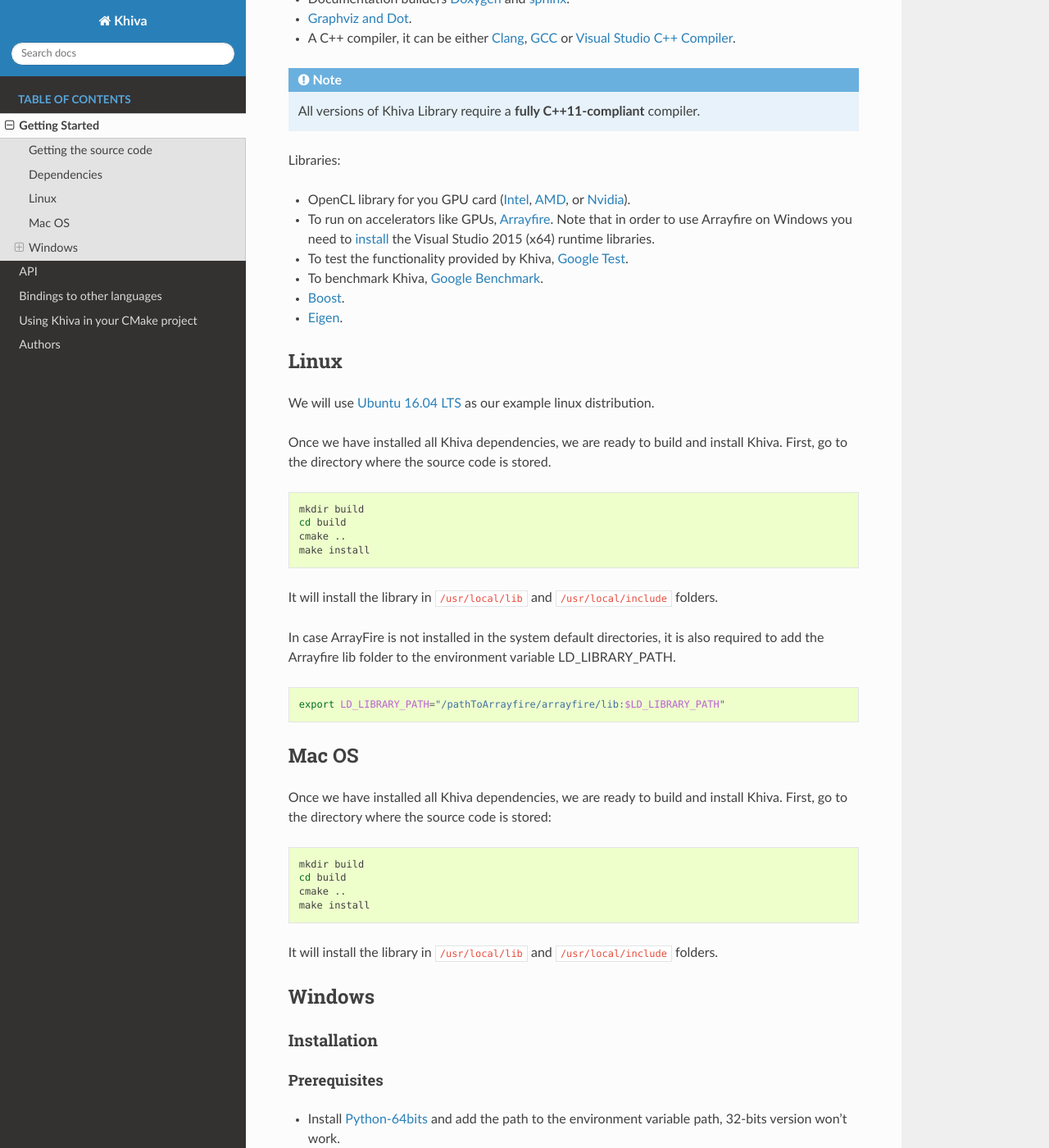
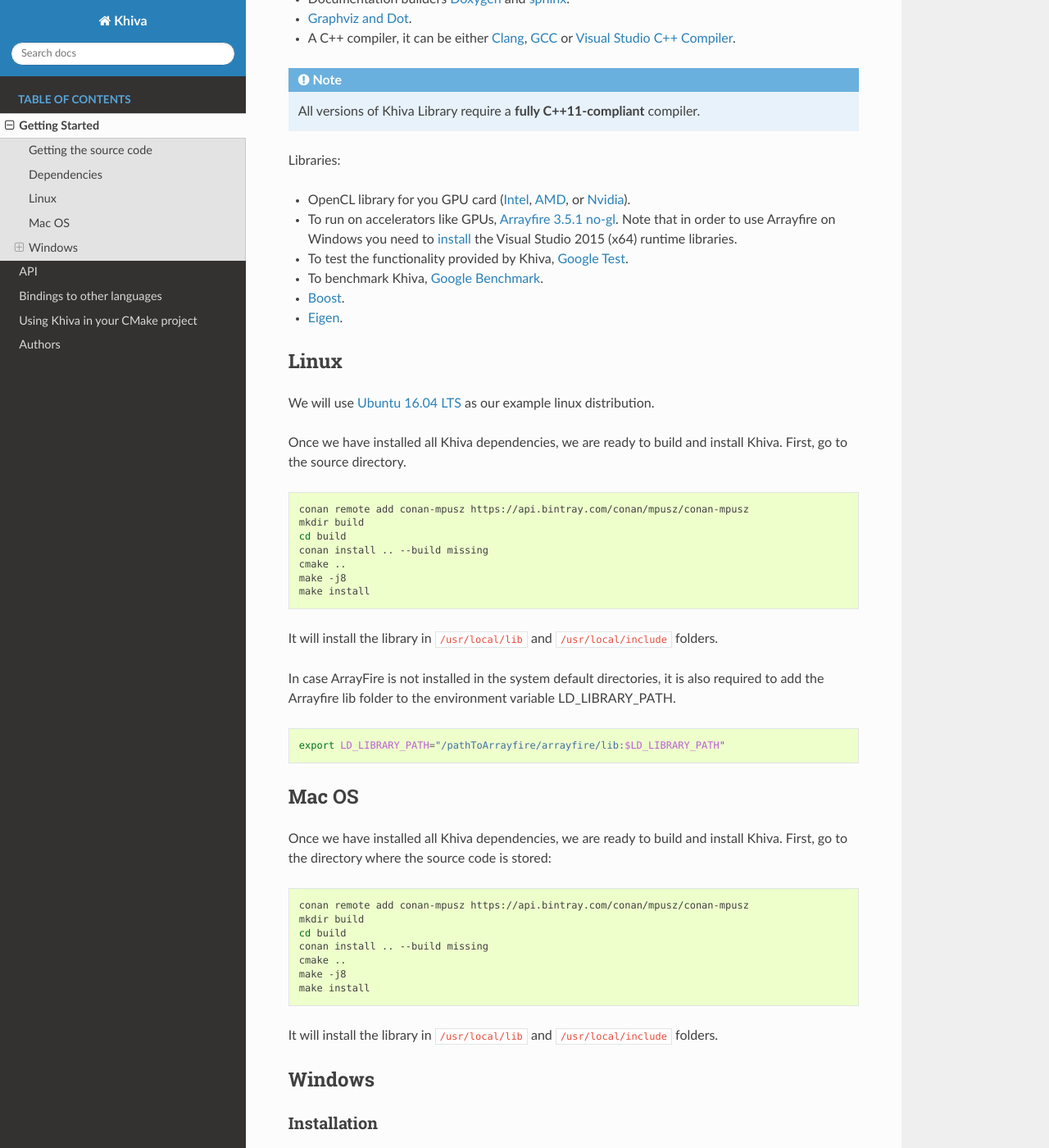
Before and after one commit to shapelets/khiva, a Sphinx documentation site: the page built from doc/sphinx/source/gettingStarted.rst, in a window 1280 px wide and 1400 px high, scrolled down 616 px. Shown: the whole window at 82% size. Built offline with Sphinx 7.4.7 and the Read the Docs theme 2.0.0, drawn with Linux system fonts in a browser that asks for light colours.

Commit message:
Fixing macos setup

```diff
--- a/doc/sphinx/source/gettingStarted.rst
+++ b/doc/sphinx/source/gettingStarted.rst
@@ -39,7 +39,7 @@
 Libraries:
 
 * OpenCL library for you GPU card (`Intel <https://software.intel.com/en-us/intel-opencl/download>`_, `AMD <https://support.amd.com/en-us/download>`_, or `Nvidia <https://developer.nvidia.com/opencl>`_).
-* To run on accelerators like GPUs, `Arrayfire <https://arrayfire.com/download/>`_. Note that in order to use Arrayfire on Windows you need to `install <https://www.microsoft.com/en-in/download/details.aspx?id=48145>`_ the Visual Studio 2015 (x64) runtime libraries.
+* To run on accelerators like GPUs, `Arrayfire 3.5.1 no-gl <https://arrayfire.com/download/>`_. Note that in order to use Arrayfire on Windows you need to `install <https://www.microsoft.com/en-in/download/details.aspx?id=48145>`_ the Visual Studio 2015 (x64) runtime libraries.
 * To test the functionality provided by Khiva, `Google Test <https://github.com/google/googletest>`_.
 * To benchmark Khiva, `Google Benchmark <https://github.com/google/benchmark>`_.
 * `Boost <https://www.boost.org/users/download/>`_.
@@ -51,14 +51,16 @@
 
 We will use `Ubuntu 16.04 LTS <http://www.ubuntu.com>`_ as our example linux distribution.
 
-Once we have installed all Khiva dependencies, we are ready to build and install Khiva. First, go to the directory
-where the source code is stored.
+Once we have installed all Khiva dependencies, we are ready to build and install Khiva. First, go to the source directory.
 
 .. code-block:: bash
 
+    conan remote add conan-mpusz https://api.bintray.com/conan/mpusz/conan-mpusz
     mkdir build
     cd build
+    conan install .. --build missing
     cmake ..
+    make -j8
     make install
 
 It will install the library in ``/usr/local/lib`` and ``/usr/local/include`` folders.
@@ -80,9 +82,12 @@
 
 .. code-block:: bash
 
+    conan remote add conan-mpusz https://api.bintray.com/conan/mpusz/conan-mpusz
     mkdir build
     cd build
+    conan install .. --build missing
     cmake ..
+    make -j8
     make install
 
 It will install the library in ``/usr/local/lib`` and ``/usr/local/include`` folders.
@@ -101,8 +106,7 @@
    work.
 -  Install `ArrayFire 3.5.1 <https://arrayfire.com/download/>`__ and add
    the path to the environment variable path.
--  Install
-   `Vcpkg <https://docs.microsoft.com/es-es/cpp/vcpkg#installation>`__
+-  Install `Vcpkg <https://docs.microsoft.com/es-es/cpp/vcpkg#installation>`__
    and add the path to the environment variable path.
 -  Install `chocolatey <https://chocolatey.org/>`__ to manage windows
    dependencies and add the path to the environment variable path.
```
Also changed, not shown: README.md (+28 -8 lines).
